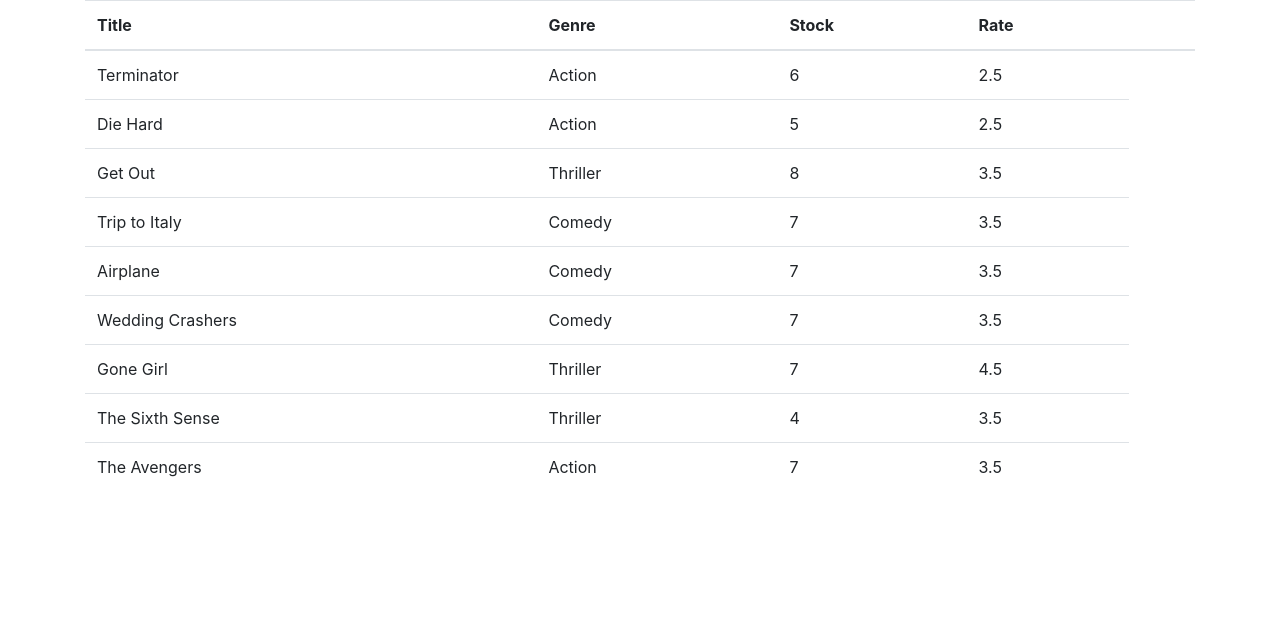
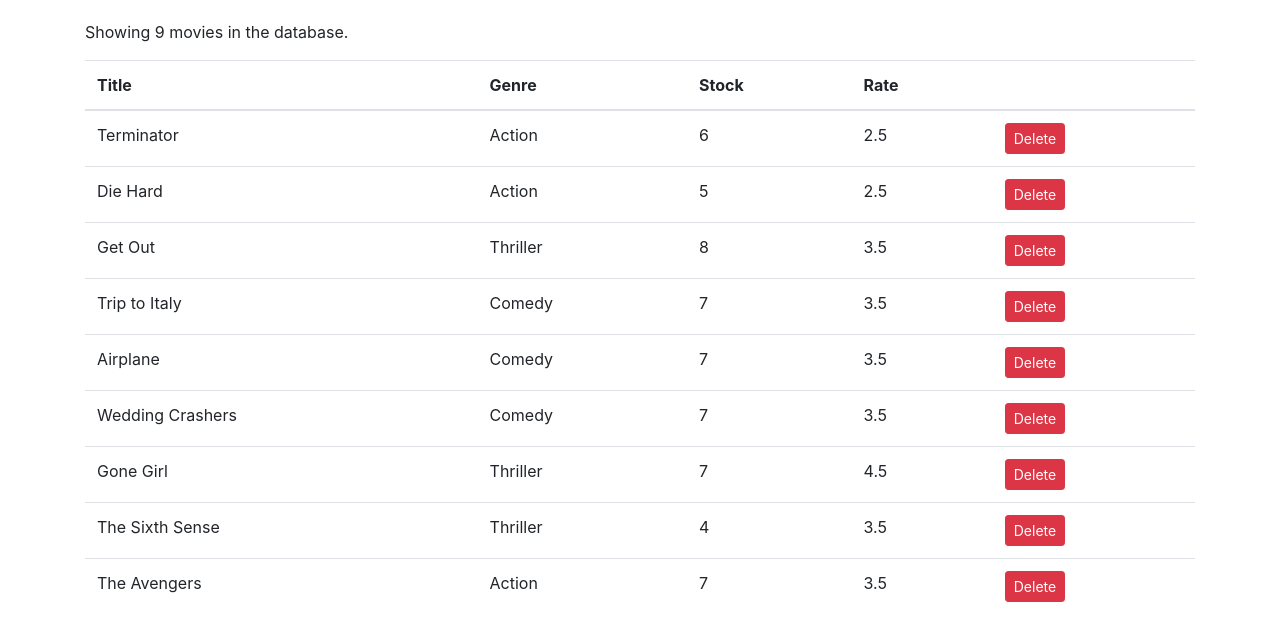
Before and after one commit to priyaesh/vidly-app, a React (Create React App) app: page / in a window 1280 px wide. Shown: the top 640 px of the page. Built offline with nearby package versions, Linux system fonts and the light colour scheme; the HTML template or start-up script is replaced by a standard one.

Commit message:
first commit

```diff
--- a/src/components/movies.jsx
+++ b/src/components/movies.jsx
@@ -5,11 +5,17 @@
   state = {
     movies: getMovies(),
   };
-  // handleDelte = (movie) => {
-  //   console.log(movie);
-  // };
+  handleDelete = (movie) => {
+    const movies = this.state.movies.filter((m) => m._id !== movie._id);
+    this.setState({ movies });
+    console.log(movie);
+  };
   render() {
+    const { length: count } = this.state.movies;
+    if (count === 0) return <p>There are no movies in the database.</p>;
     return (
+      <>
+        <p>Showing {count} movies in the database. </p>
         <div>
           <table className="table">
             <thead>
@@ -22,17 +28,26 @@
               </tr>
             </thead>
             <tbody>
-            {this.state.movies.map((movies) => (
-              <tr>
-                <td>{movies.title}</td>
-                <td>{movies.genre.name}</td>
-                <td>{movies.numberInStock}</td>
-                <td>{movies.dailyRentalRate}</td>
+              {this.state.movies.map((movie) => (
+                <tr key={movie._id}>
+                  <td>{movie.title}</td>
+                  <td>{movie.genre.name}</td>
+                  <td>{movie.numberInStock}</td>
+                  <td>{movie.dailyRentalRate}</td>
+                  <td>
+                    <button
+                      onClick={() => this.handleDelete(movie)}
+                      className="btn btn-danger btn-sm"
+                    >
+                      Delete
+                    </button>
+                  </td>
                 </tr>
               ))}
             </tbody>
           </table>
         </div>
+      </>
     );
   }
 }
--- a/src/index.css
+++ b/src/index.css
@@ -1,13 +1,14 @@
 body {
   margin: 0;
-  font-family: -apple-system, BlinkMacSystemFont, 'Segoe UI', 'Roboto', 'Oxygen',
-    'Ubuntu', 'Cantarell', 'Fira Sans', 'Droid Sans', 'Helvetica Neue',
+  font-family: -apple-system, BlinkMacSystemFont, "Segoe UI", "Roboto", "Oxygen",
+    "Ubuntu", "Cantarell", "Fira Sans", "Droid Sans", "Helvetica Neue",
     sans-serif;
+  padding: 20px 0 0 0;
   -webkit-font-smoothing: antialiased;
   -moz-osx-font-smoothing: grayscale;
 }
 
 code {
-  font-family: source-code-pro, Menlo, Monaco, Consolas, 'Courier New',
+  font-family: source-code-pro, Menlo, Monaco, Consolas, "Courier New",
     monospace;
 }
```
Lines whose indentation alone changed are shown as unchanged.
